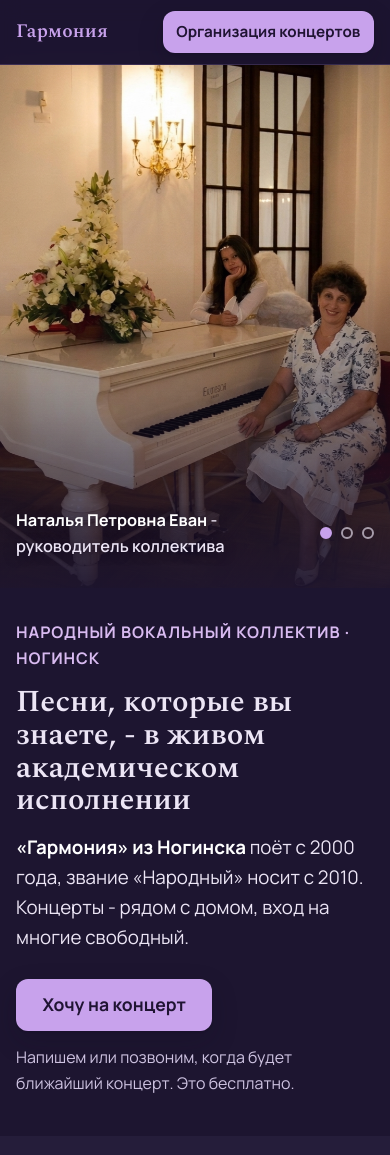
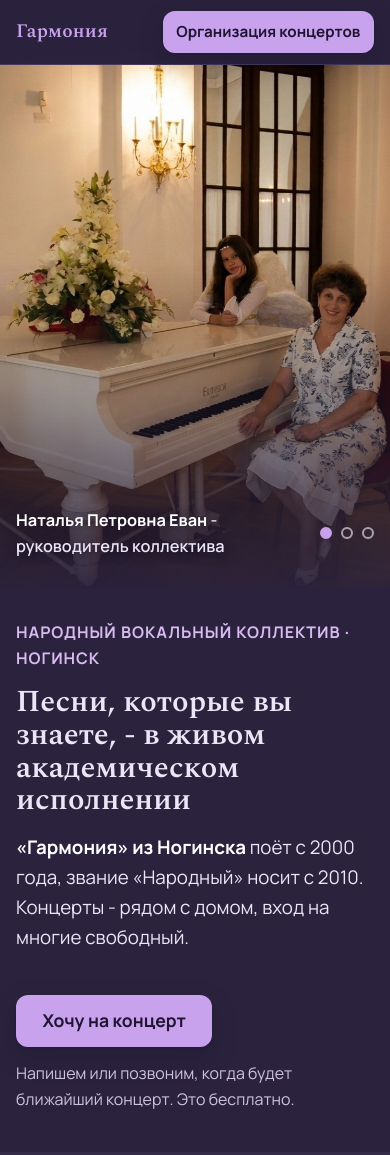
Before and after one commit to andpetzax-coder/garmoniya, a plain HTML site: page index.html in a window 390 px wide. Shown: the top 1155 px of the page. Drawn offline with Linux system fonts and the light colour scheme.

Commit message:
Текст hero поднят, шапка влево, Были/Ногинск, фон светлее

```diff
--- a/css/site.css
+++ b/css/site.css
@@ -1,13 +1,13 @@
 /* Гармония v3 - сведение: hero из варианта 1 + градиент светлости к светлому финалу */
 
 :root {
-  --bg-dark-1: #1d1530;
-  --bg-dark-2: #251d3a;
-  --bg-dark-3: #2e2545;
-  --bg-dark-4: #372e50;
-  --bg-dark-5: #40375c;
-  --bg-dark-6: #4a4168;
-  --bg-dark-7: #554c75;
+  --bg-dark-1: #2b233e;
+  --bg-dark-2: #332b48;
+  --bg-dark-3: #3c3353;
+  --bg-dark-4: #453c5e;
+  --bg-dark-5: #4e456a;
+  --bg-dark-6: #584f76;
+  --bg-dark-7: #635a83;
   --bg-light: #f2ecf7;
   --bg-foot: #e6ddf0;
   --ink-dark: #ece5f5;
@@ -140,7 +140,7 @@ p { margin: 0 0 1em; text-wrap: pretty; }
   position: sticky;
   top: 0;
   z-index: 50;
-  background: rgb(29 21 48 / .88);
+  background: rgb(43 35 62 / .88);
   -webkit-backdrop-filter: blur(10px);
   backdrop-filter: blur(10px);
   border-bottom: 1px solid rgb(200 162 236 / .18);
@@ -151,6 +151,7 @@ p { margin: 0 0 1em; text-wrap: pretty; }
   align-items: center;
   gap: 1rem;
   min-height: 64px;
+  padding: 0 clamp(1rem, 4vw, 2.5rem);
 }
 .bar__mark {
   font-family: var(--font-display);
@@ -244,14 +245,14 @@ p { margin: 0 0 1em; text-wrap: pretty; }
   z-index: 2;
   pointer-events: none;
   background:
-    linear-gradient(to right, rgb(29 21 48 / .9), rgb(29 21 48 / .42) 40%, transparent 66%),
-    linear-gradient(to top, #251d3a 0%, rgb(37 29 58 / .55) 12%, transparent 32%);
+    linear-gradient(to right, rgb(43 35 62 / .9), rgb(43 35 62 / .42) 40%, transparent 66%),
+    linear-gradient(to top, #332b48 0%, rgb(51 43 72 / .55) 12%, transparent 32%);
 }
 .hero__copy {
   position: absolute;
   z-index: 3;
   left: clamp(1rem, 4vw, 2.5rem);
-  top: 58%;
+  top: 30%;
   transform: translateY(-50%);
   max-width: min(36rem, 46vw);
 }
@@ -261,7 +262,17 @@ p { margin: 0 0 1em; text-wrap: pretty; }
   margin-bottom: 1.4em;
 }
 .hero__lede b { color: #ffffff; }
-.hero__cta { display: flex; flex-wrap: wrap; align-items: center; gap: 1rem 1.5rem; }
+.hero__cta {
+  position: absolute;
+  z-index: 3;
+  left: clamp(1rem, 4vw, 2.5rem);
+  bottom: clamp(96px, 15vh, 150px);
+  display: flex;
+  flex-wrap: wrap;
+  align-items: center;
+  gap: 1rem 1.5rem;
+  max-width: min(36rem, 46vw);
+}
 .hero__hint { font-size: 1rem; color: var(--soft-dark); max-width: 30ch; margin: 0; }
 .hero__hint b { color: var(--ink-dark); }
 
@@ -303,14 +314,21 @@ p { margin: 0 0 1em; text-wrap: pretty; }
 @media (max-width: 900px) {
   .hero { display: flex; flex-direction: column; }
   .hero__stage { height: 62svh; min-height: 400px; }
-  .hero__scrim { background: linear-gradient(to top, rgb(29 21 48 / .92) 0%, rgb(29 21 48 / .35) 34%, transparent 62%); }
+  .hero__scrim { background: linear-gradient(to top, rgb(43 35 62 / .92) 0%, rgb(43 35 62 / .35) 34%, transparent 62%); }
   .hero__copy {
     position: static;
     transform: none;
     max-width: none;
-    padding: 2rem clamp(1rem, 4vw, 2rem) 2.5rem;
+    padding: 2rem clamp(1rem, 4vw, 2rem) 1rem;
   }
-  .hero__cta { flex-direction: column; align-items: flex-start; gap: .9rem; }
+  .hero__cta {
+    position: static;
+    max-width: none;
+    padding: 0 clamp(1rem, 4vw, 2rem) 2.5rem;
+    flex-direction: column;
+    align-items: flex-start;
+    gap: .9rem;
+  }
   .hero__meta { left: 1rem; right: 1rem; max-width: none; justify-content: space-between; }
   .hero__cap { text-align: left; }
   /* групповое фото на телефоне целиком: в обложку лента вошла бы только с потерей людей по краям */
--- a/index.html
+++ b/index.html
@@ -26,7 +26,7 @@
 <body>
 
 <header class="bar">
-  <div class="wrap bar__in">
+  <div class="bar__in">
     <a class="bar__mark" href="#top">Гармония <span>- Ногинск</span></a>
     <nav class="bar__nav" aria-label="Разделы сайта">
       <a href="#about">Кто мы</a>
@@ -72,15 +72,15 @@
       <span class="label">Народный вокальный коллектив · Ногинск</span>
       <h1>Песни, которые вы знаете, - в живом академическом исполнении</h1>
       <p class="hero__lede"><b>«Гармония» из Ногинска</b> поёт с 2000 года, звание «Народный» носит с 2010. Концерты - рядом с домом, вход на многие свободный.</p>
-      <div class="hero__cta">
-        <a class="btn" href="#contact">Хочу на концерт</a>
-        <p class="hero__hint">Напишем или позвоним, когда будет ближайший концерт. Это бесплатно.</p>
-      </div>
+    </div>
+    <div class="hero__cta">
+      <a class="btn" href="#contact">Хочу на концерт</a>
+      <p class="hero__hint">Напишем или позвоним, когда будет ближайший концерт. Это бесплатно.</p>
     </div>
   </section>
 
   <!-- 2 · кто мы -->
-  <section class="section s-dark" id="about" style="--s-bg: #251d3a;">
+  <section class="section s-dark" id="about" style="--s-bg: #332b48;">
     <div class="wrap split">
       <div>
         <span class="label">Кто мы</span>
@@ -99,7 +99,7 @@
   </section>
 
   <!-- 3 · видео -->
-  <section class="section s-dark" id="video" style="--s-bg: #2e2545;">
+  <section class="section s-dark" id="video" style="--s-bg: #3c3353;">
     <div class="wrap">
       <span class="label">Послушайте и посмотрите</span>
       <h2>Звучание решает всё</h2>
@@ -121,7 +121,7 @@
   </section>
 
   <!-- 4 · репертуар -->
-  <section class="section s-dark" style="--s-bg: #372e50;">
+  <section class="section s-dark" style="--s-bg: #453c5e;">
     <div class="wrap">
       <span class="label">Репертуар</span>
       <h2>То, что напеваешь сам, здесь поют хором</h2>
@@ -135,7 +135,7 @@
   </section>
 
   <!-- 5 · слово профессионала -->
-  <section class="section s-dark" style="--s-bg: #40375c;">
+  <section class="section s-dark" style="--s-bg: #4e456a;">
     <div class="wrap">
       <span class="label">Слово профессионала</span>
       <blockquote class="quote">
@@ -146,7 +146,7 @@
   </section>
 
   <!-- 6 · достижения -->
-  <section class="section s-dark" id="dips" style="--s-bg: #4a4168;">
+  <section class="section s-dark" id="dips" style="--s-bg: #584f76;">
     <div class="wrap">
       <span class="label">Достижения</span>
       <h2>Награды, которые можно потрогать</h2>
@@ -177,7 +177,7 @@
   </section>
 
   <!-- 6.5 · отзывы: сбор тёплых слов, лучшие публикуем на сайте -->
-  <section class="section s-dark" id="reviews" style="--s-bg: #504671;">
+  <section class="section s-dark" id="reviews" style="--s-bg: #5e547f;">
     <div class="wrap">
       <span class="label">Отзывы</span>
       <h2>Что говорят слушатели</h2>
@@ -192,7 +192,7 @@
       </div>
       <div class="contact__grid">
         <div>
-          <p>Было на концерте? Один тёплый абзац - лучшая благодарность для певцов. Расскажите, что запомнилось, - все отзывы читает руководитель коллектива.</p>
+          <p>Были на концерте? Один тёплый абзац - лучшая благодарность для певцов. Расскажите, что запомнилось, - все отзывы читает руководитель коллектива.</p>
           <p>Самые душевные мы публикуем на этой странице - по имени или анонимно, как пожелаете.</p>
         </div>
         <form class="form" data-form="review" novalidate>
@@ -214,7 +214,7 @@
   </section>
 
   <!-- 7 · афиша -->
-  <section class="section s-dark" id="afisha" style="--s-bg: #554c75;">
+  <section class="section s-dark" id="afisha" style="--s-bg: #635a83;">
     <div class="wrap">
       <span class="label">Афиша</span>
       <h2>Куда и когда прийти</h2>
@@ -243,7 +243,7 @@
   </section>
 
   <!-- 8 · организация концертов: форма для заказчиков -->
-  <section class="section s-dark" id="book" style="--s-bg: #5f5682;">
+  <section class="section s-dark" id="book" style="--s-bg: #6d6490;">
     <div class="wrap contact__grid">
       <div>
         <span class="label">Организация концертов</span>
@@ -319,7 +319,7 @@
   <div class="wrap foot__grid">
     <div>
       <p><b>Народный вокальный коллектив «Гармония»</b></p>
-      <p>г. Электроугли, мкр. Светлый, Дом культуры</p>
+      <p>г. Ногинск, мкр. Светлый, Дом культуры</p>
       <p><a href="https://dk26.esgms.ru/media/item/317" target="_blank" rel="noopener">Коллектив на сайте ДК</a> · <a href="https://dk26.esgms.ru" target="_blank" rel="noopener">Сайт дома культуры</a></p>
     </div>
     <nav aria-label="Навигация в подвале">
```
